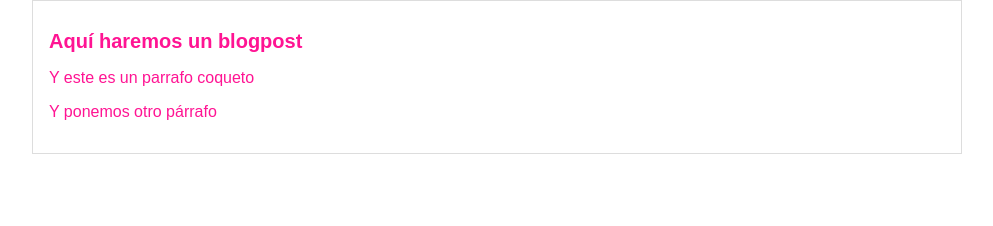
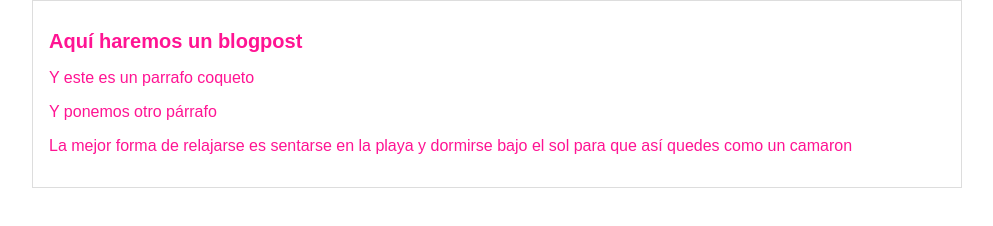
Before and after one commit to Bellota22/blog, a plain HTML site: page blogpost.html in a window 1280 px wide. Shown: the whole page, without its empty margins (143-1136 px from the left). Drawn offline with Linux system fonts and the light colour scheme.

Commit message:
agregar un parrafo en la rama RAMA

```diff
--- a/blogpost.html
+++ b/blogpost.html
@@ -9,6 +9,10 @@
                         <h1> Aquí haremos un blogpost </h1>
                         <p> Y este es un parrafo coqueto </p>
                         <p> Y ponemos otro párrafo</p>
+                        <p> La mejor forma de relajarse es
+                        sentarse en la playa y dormirse bajo el sol
+                        para que así quedes como un camaron
+                        </p>
                 </div>
         </div>
 
```
